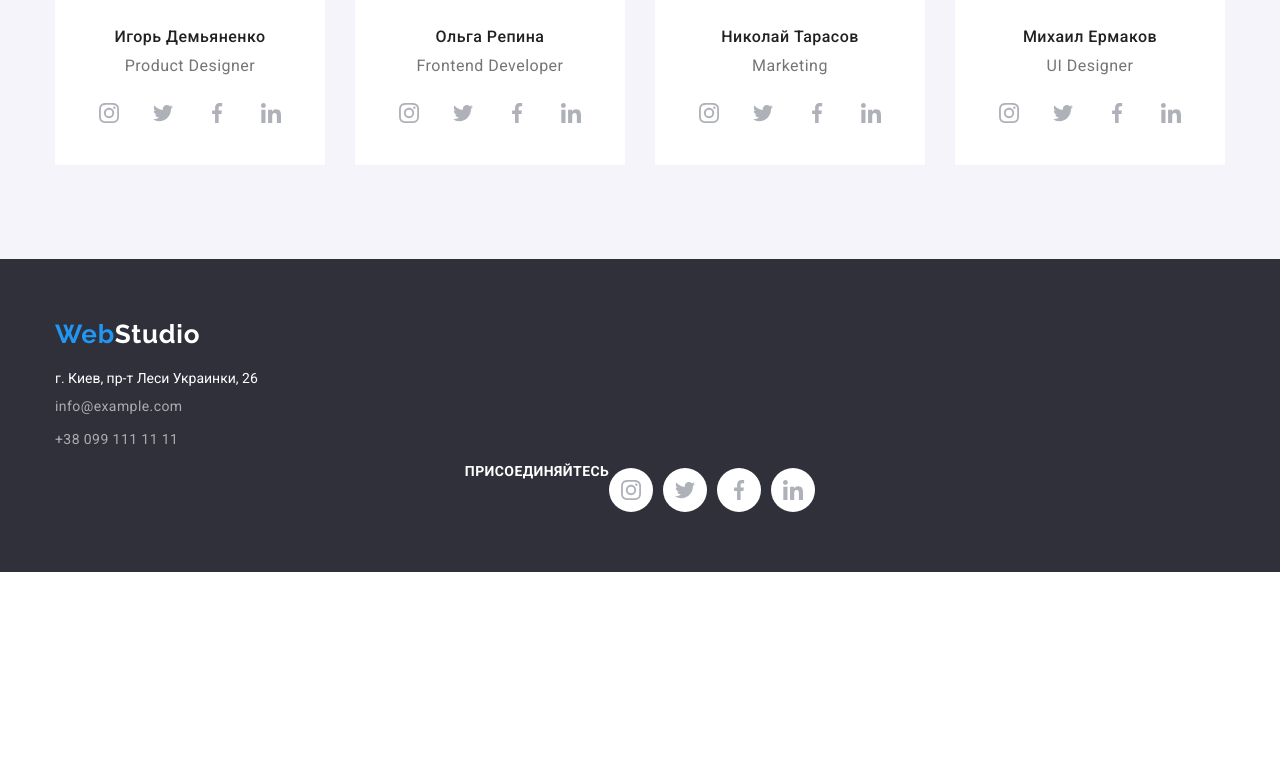
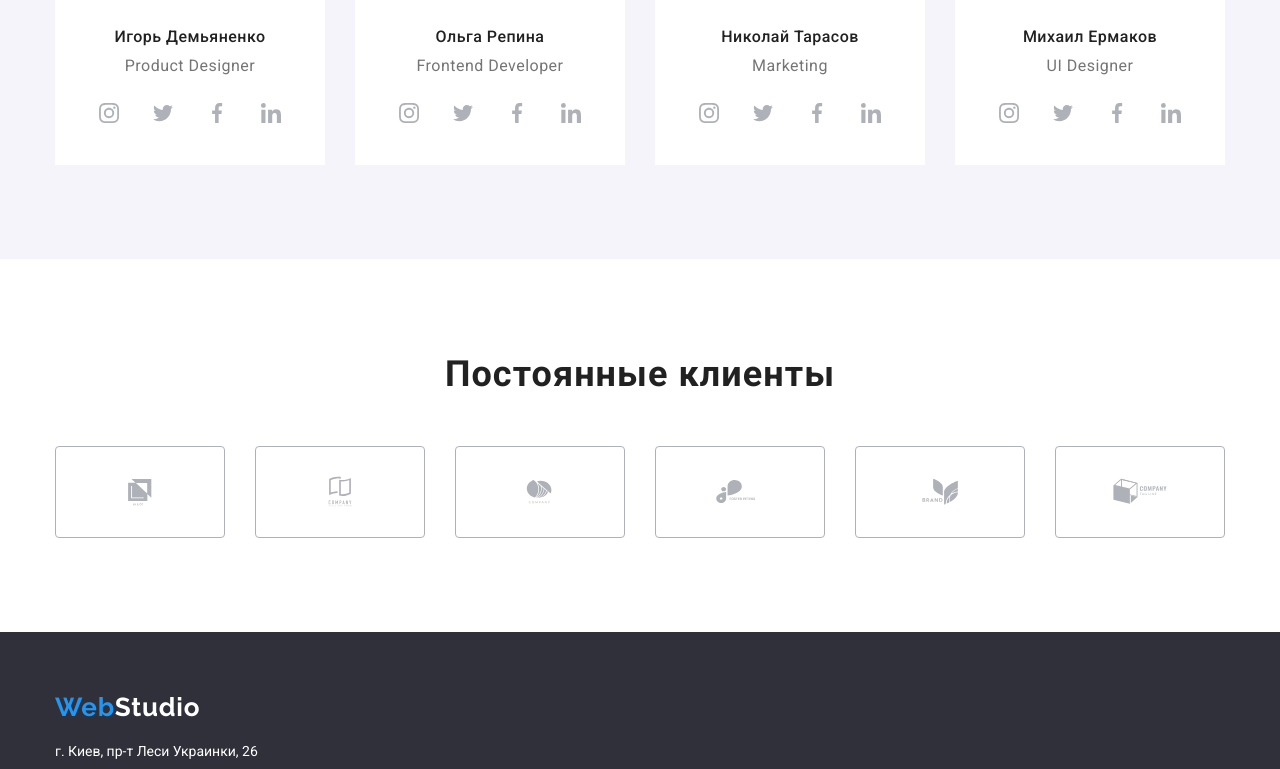
Before and after one commit to matildacom/goit-markup-hw-04, a plain HTML site: page index.html in a window 1280 px wide. Shown: the part 2018-2787 px from the top of the page. Before the commit the page ends 2590 px from the top, so only its background shows below. Drawn offline with nearby package versions, Linux system fonts and the light colour scheme.

Commit message:
clients done

```diff
--- a/css/styles.css
+++ b/css/styles.css
@@ -7,6 +7,7 @@
     --secondary-background-color:#FFFFFF;
     --additional-color:#2F303A;
     --border-color:#ECECEC;
+    --main-border-color: #AFB1B8;
     --secondary-border-color:#EEEEEE;
 }
 .page{
@@ -114,14 +115,13 @@ ul{
     text-decoration: none;
     padding-top: 32px;
     padding-bottom: 32px;
-    display: block;
+    align-items: center;
+    display: flex;
 }
 .link-contacts-mail:hover,
 .link-contacts-mail:focus{
     color:var(--accent);
 }
-
-
 .link-contacts-tel {
     font-weight: 500;
     font-size: 14px;
@@ -131,7 +131,8 @@ ul{
     text-decoration: none;
     padding-top: 32px;
     padding-bottom: 32px;
-    display: block;
+    align-items: center;
+    display: flex;
 }
 .link-contacts-tel:hover,
 .link-contacts-tel:focus{
@@ -140,7 +141,20 @@ ul{
 .item-contacts-mail{
     margin-right: 50px;
 }
-
+.mail-icon{
+fill: var(--secondary-text-color);
+margin-right: 10px;
+}
+.phone-icon{
+fill: var(--secondary-text-color);
+margin-right: 10px;
+}
+.mail-icon:hover{
+fill: var(--accent);
+}
+.phone-icon:hover{
+fill: var(--accent);
+}
 /*hero styles*/
 .hero {
     background-color: var(--additional-color);
@@ -213,11 +227,11 @@ ul{
     width: 270px;
     height:120px;
     display: block;
-    background-position: center;
+    background-position: 50% 50%;
     background-color: var(--main-background-color);
 
+}
 
-}
 
 /*work*/
 .work {
@@ -311,6 +325,42 @@ fill: var(--secondary-background-color);
 .social-item:not(:last-child){
 margin-right: 10px;
 }
+/*clients*/
+
+.clients{
+display:flex;
+}
+.clients-item{
+margin-right: 30px;
+}
+.clients-item:last-child{
+    margin: 0;
+}
+.clients-link{
+    display:flex;
+    align-items: center;
+    justify-content: center;
+    width: 170px;
+    height: 92px;
+    border:1px solid var(--main-border-color) ;
+    border-radius: 4px;
+}
+.clients-link:hover{
+    border: var(--accent);
+}
+.clients-link:focus{
+    border: var(--accent);
+}
+.clients-icon{
+   fill: var(--main-border-color);
+}
+.clients-icon:hover{
+    fill: var(--accent);
+}
+.clients-icon:focus{
+    fill: var(--accent);
+}
+
 /*footer*/
 
 .footer{
--- a/index.html
+++ b/index.html
@@ -42,10 +42,20 @@
         </nav>
         <ul class="contacts">
           <li class="item-contacts-mail">
-            <a href="" class="link-contacts-mail">info@devstudio.com</a>
+            <a href="" class="link-contacts-mail">
+              <svg class="mail-icon" width="16" height="12">
+                <use href="./images/symbol-defs.svg#icon-envelope-hover"></use>
+              </svg>
+              info@devstudio.com</a
+            >
           </li>
           <li class="item-contacts-tel">
-            <a href="" class="link-contacts-tel">+38 096 111 11 11</a>
+            <a href="" class="link-contacts-tel">
+              <svg class="phone-icon" width="10" height="16">
+                <use href="./images/symbol-defs.svg#icon-phone"></use>
+              </svg>
+              +38 096 111 11 11</a
+            >
           </li>
         </ul>
       </div>
@@ -69,6 +79,7 @@
                   <use href="./images/symbol-defs.svg#icon-antenna"></use>
                 </svg>
               </a>
+
               <h3 class="title-features">Внимание к деталям</h3>
               <p class="content-features">
                 Идейные соображения, а также начало повседневной работы по
@@ -81,6 +92,7 @@
                   <use href="./images/symbol-defs.svg#icon-clock"></use>
                 </svg>
               </a>
+
               <h3 class="title-features">Пунктуальность</h3>
               <p class="content-features">
                 Задача организации, в особенности же рамки и место обучения
@@ -93,6 +105,7 @@
                   <use href="./images/symbol-defs.svg#icon-diagram"></use>
                 </svg>
               </a>
+
               <h3 class="title-features">Планирование</h3>
               <p class="content-features">
                 Равным образом консультация с широким активом в значительной
@@ -105,6 +118,7 @@
                   <use href="./images/symbol-defs.svg#icon-astronaut"></use>
                 </svg>
               </a>
+
               <h3 class="title-features">Современные технологии</h3>
               <p class="content-features">
                 Значимость этих проблем настолько очевидна, что реализация
@@ -401,6 +415,61 @@
           </ul>
         </div>
       </section>
+      <!--clients-->
+      <section class="clients section">
+        <div class="container">
+          <h2 class="section-title">Постоянные клиенты</h2>
+          <ul class="clients">
+            <li class="clients-item">
+              <a href="" class="clients-link">
+                <svg class="clients-icon" width="106" height="60">
+                  <use href="./images/symbol-defs.svg#icon-client1"></use>
+                </svg>
+              </a>
+            </li>
+
+            <li class="clients-item">
+              <a href="" class="clients-link">
+                <svg class="clients-icon" width="106" height="60">
+                  <use href="./images/symbol-defs.svg#icon-client2"></use>
+                </svg>
+              </a>
+            </li>
+
+            <li class="clients-item">
+              <a href="" class="clients-link">
+                <svg class="clients-icon" width="106" height="60">
+                  <use href="./images/symbol-defs.svg#icon-client3"></use>
+                </svg>
+              </a>
+            </li>
+
+            <li class="clients-item">
+              <a href="" class="clients-link">
+                <svg class="clients-icon" width="106" height="60">
+                  <use href="./images/symbol-defs.svg#icon-client4"></use>
+                </svg>
+              </a>
+            </li>
+
+            <li class="clients-item">
+              <a href="" class="clients-link">
+                <svg class="clients-icon" width="106" height="60">
+                  <use href="./images/symbol-defs.svg#icon-client5"></use>
+                </svg>
+              </a>
+            </li>
+
+            <li class="clients-item">
+              <a href="" class="clients-link">
+                <svg class="clients-icon" width="106" height="60">
+                  <use href="./images/symbol-defs.svg#icon-client6"></use>
+                </svg>
+              </a>
+            </li>
+          </ul>
+        </div>
+      </section>
     </main>
     <footer class="footer">
       <div class="container">
```
